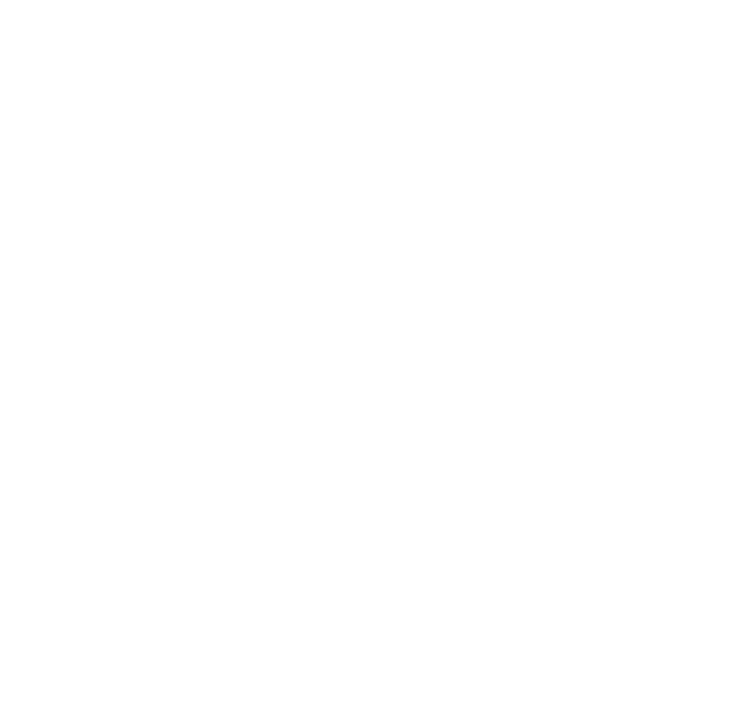
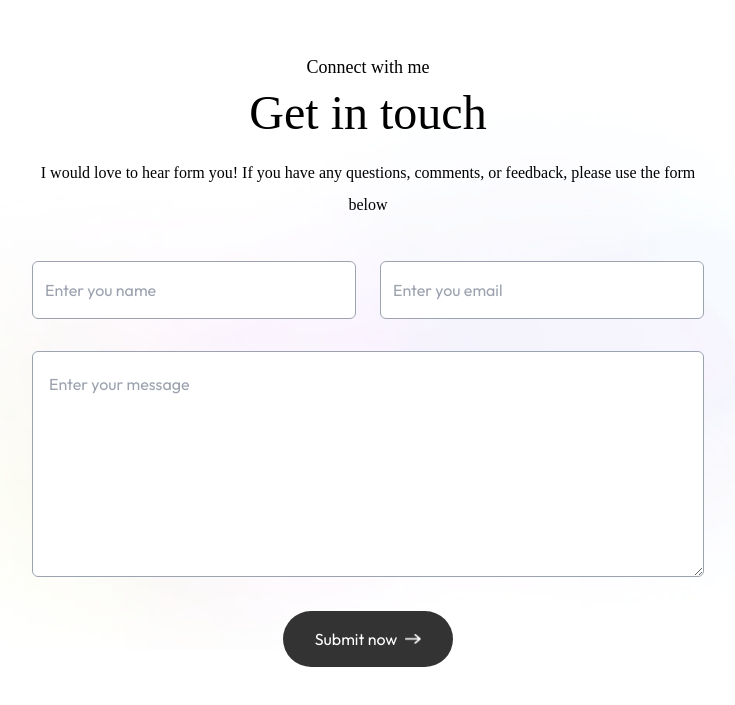
Before and after one commit to Lilian1306/Portfolio-with-Next.js, a Next.js app: page / in a window 1280 px wide. Shown: the part 2992-3697 px from the top of the page, without its empty margins (272-1007 px from the left). Before the commit the page ends 3005 px from the top, so only its background shows below. Built offline with nearby package versions, Linux system fonts and the light colour scheme; a web font is replaced by a local one.

Commit message:
Adding the contact component

```diff
--- a/app/page.js
+++ b/app/page.js
@@ -1,5 +1,6 @@
 'use client'
 import About from "@/components/About";
+import Contact from "@/components/Contact";
 import Header from "@/components/Header";
 import Navbar  from "@/components/Navbar";
 import Services from "@/components/Services";
@@ -14,6 +15,7 @@
       <About/>
       <Services/>
       <Work/>
+      <Contact/>
     </>
   );
 }
--- /dev/null
+++ b/components/Contact.jsx
@@ -0,0 +1,25 @@
+import { assets } from "@/assets/assets";
+import Image from "next/image";
+
+
+export default function Contact () {
+    return (
+        <div id='contact' className='w-full px-[12%] py-10 scroll-mt-20 bg-[url("/footer-bg-color.png")] bg-no-repeat bg-center bg-[length:90%_auto]'>
+           <h4 className="text-center mb-2 text-lg font-Ovo">Connect with me</h4>
+
+           <h2 className="text-center text-5xl font-Ovo">Get in touch</h2>
+
+           <p className="text-center max-w-2xl mx-auto mt-5 bt-12 font-Ovo">I would love to hear form you! If you have any questions, comments, or feedback, please use the form below</p>
+
+           <form className='max-w-2xl mx-auto'>
+             <div className='grid grid-cols-auto gap-6 mt-10 mb-8'>
+                <input type="text" placeholder="Enter you name" required className='flex-1 p-3 outline-none border-[0.5px] border-gray-400 rounded-md bg-white'/>
+                <input type="email" placeholder="Enter you email" required className="flex-1 p-3 outline-none border-[0.5px] border-gray-400 rounded-md bg-white"/>
+             </div>
+             <textarea rows='6' placeholder="Enter your message" required className='w-full p-4 outline-none border-[0.5px] border-gray-400 rounded-md bg-white mb-6'></textarea>
+
+              <button type='submit' className='py-3 px-8 w-max flex items-center justify-between gap-2 bg-black/80 text-white rounded-full mx-auto hover:bg-black duration-500'>Submit now <Image src={assets.right_arrow_white} alt='' className='w-4'/></button>
+           </form>
+        </div>
+    )
+}
```
